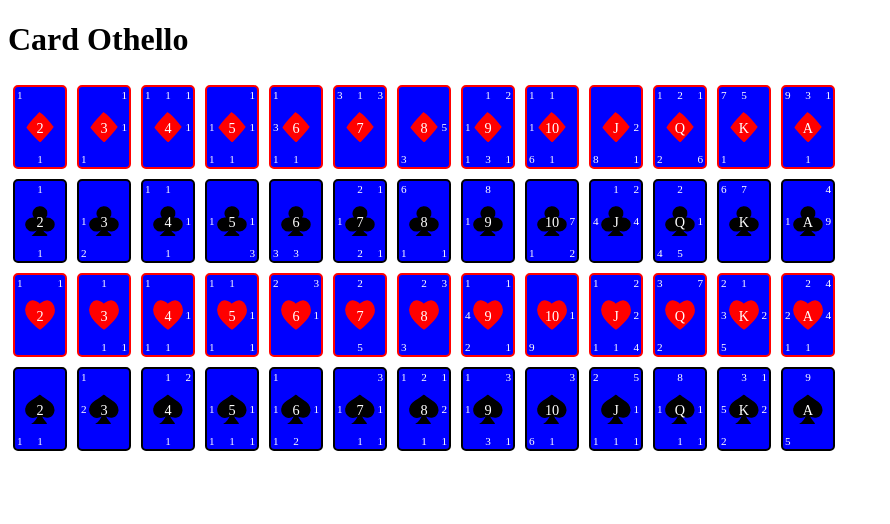
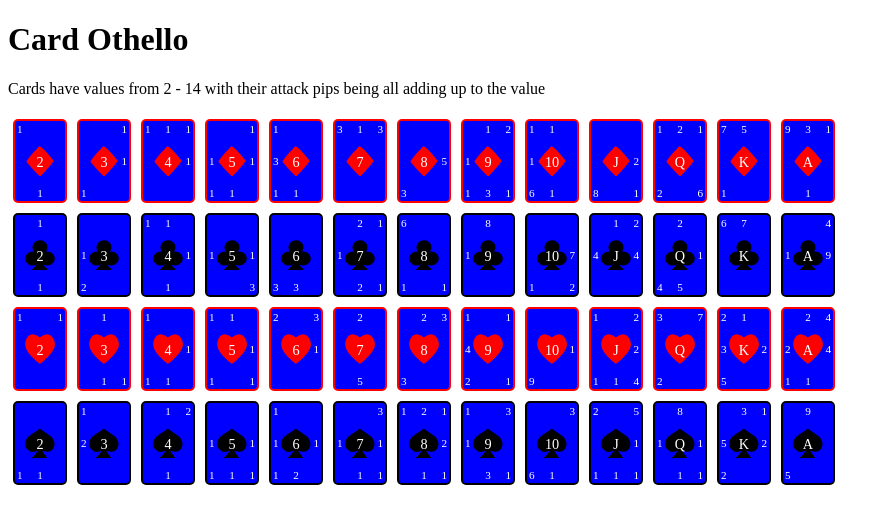
Before and after one commit to darcnite3000/card-othello, a React app: page / in a window 1280 px wide. Shown: the top 524 px of the page, without its empty margins (0-890 px from the left). Built offline with nearby package versions, Linux system fonts and the light colour scheme; the HTML template or start-up script is replaced by a standard one.

Commit message:
some description added

```diff
--- a/src/App.jsx
+++ b/src/App.jsx
@@ -35,6 +35,10 @@ function App() {
   return (
     <Fragment>
       <h1>Card Othello</h1>
+      <p>
+        Cards have values from 2 - 14 with their attack pips being all adding up
+        to the value
+      </p>
       {suits.map(suit => (
         <div key={suit} className="card-list" style={{ display: 'flex' }}>
           {values.map(value => (
```
